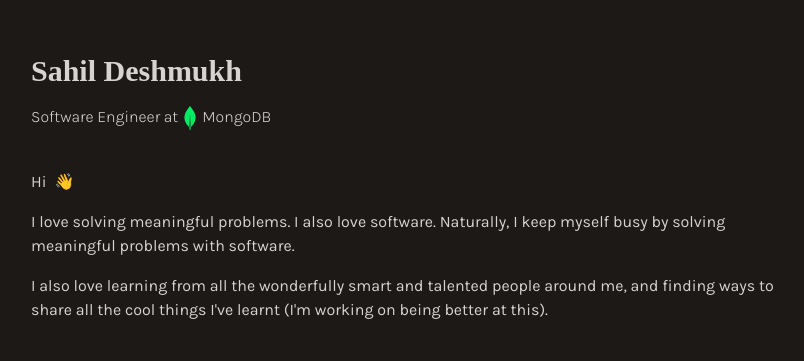
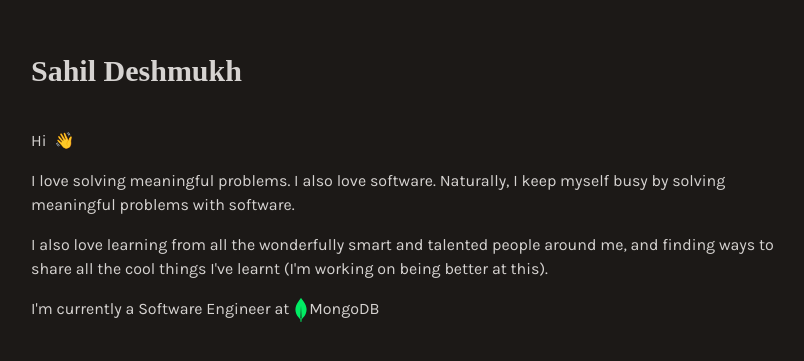
Before and after one commit to sahildmk/dmk-dev-v2, a Next.js app: page / in a window 1280 px wide. Shown: the part 131-492 px from the top of the page, without its empty margins (225-1029 px from the left). Built offline with nearby package versions, Linux system fonts and the light colour scheme; a web font is replaced by a local one; what tailwindcss-motion would draw is missing.

Commit message:
feat(home): moved current role lower

```diff
--- a/app/page.tsx
+++ b/app/page.tsx
@@ -13,24 +13,6 @@ export default function Home() {
           >
             Sahil Deshmukh
           </h1>
-          <div className="mt-4 font-light">
-            <span className={`${blurStyle} motion-delay-300`}>
-              Software Engineer at
-            </span>
-            <a
-              className={`inline-block ${blurStyle} motion-delay-400 group hover:cursor-pointer`}
-              href="https://www.mongodb.com/"
-              target="_blank"
-              rel="noopener noreferrer"
-            >
-              <MongoDB
-                className={`size-6 inline-block group-hover:scale-120 transition-transform group-hover:rotate-20 duration-300`}
-              />
-              <p className="group-hover:scale-105 inline-block transition-all duration-300 ">
-                MongoDB
-              </p>
-            </a>
-          </div>
         </section>
         <section className="space-y-4">
           <div className="flex space-x-2">
@@ -49,6 +31,24 @@ export default function Home() {
             I also love learning from all the wonderfully smart and talented
             people around me, and finding ways to share all the cool things
             I&apos;ve learnt (I&apos;m working on being better at this).
+          </p>
+          <p>
+            <span className={`${blurStyle} motion-delay-800 mr-1`}>
+              I&apos;m currently a Software Engineer at
+            </span>
+            <a
+              className={`inline-block ${blurStyle} motion-delay-900 group hover:cursor-pointer`}
+              href="https://www.mongodb.com/"
+              target="_blank"
+              rel="noopener noreferrer"
+            >
+              <MongoDB
+                className={`h-6 inline-block group-hover:mr-1 motion-preset-seesaw-md group-hover:scale-120 transition-all group-hover:rotate-20 duration-300`}
+              />
+              <span className="group-hover:scale-105 inline-block transition-all duration-300 ">
+                MongoDB
+              </span>
+            </a>
           </p>
         </section>
       </div>
```
